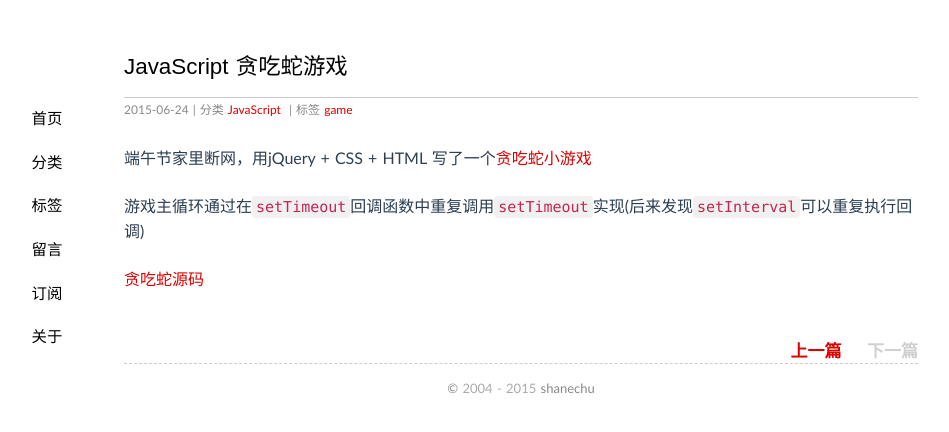
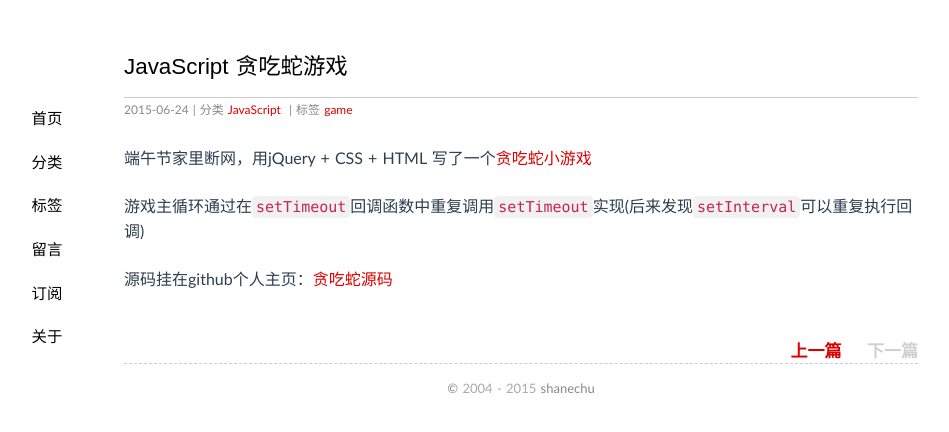
Before and after one commit to enginzhu/enginzhu.github.io, a Jekyll site: the page built from _posts/2015-06-24-snake-game.md, in a window 1280 px wide. Shown: the top 432 px of the page, without its empty margins (119-1068 px from the left). Built offline with Jekyll 4.4.1, drawn with Linux system fonts in a browser that asks for light colours; Markdown is read by kramdown in place of the engine named in the settings; comment, search, counter and statistics services are not loaded.

Commit message:
modify post description

```diff
--- a/_posts/2015-06-24-snake-game.md
+++ b/_posts/2015-06-24-snake-game.md
@@ -10,4 +10,4 @@ thread: snakegame
 
 游戏主循环通过在`setTimeout`回调函数中重复调用`setTimeout`实现(后来发现`setInterval`可以重复执行回调)
 
-[贪吃蛇源码](https://github.com/enginzhu/enginzhu.github.io/tree/master/snake)
+源码挂在github个人主页：[贪吃蛇源码](https://github.com/enginzhu/enginzhu.github.io/tree/master/snake)
```
